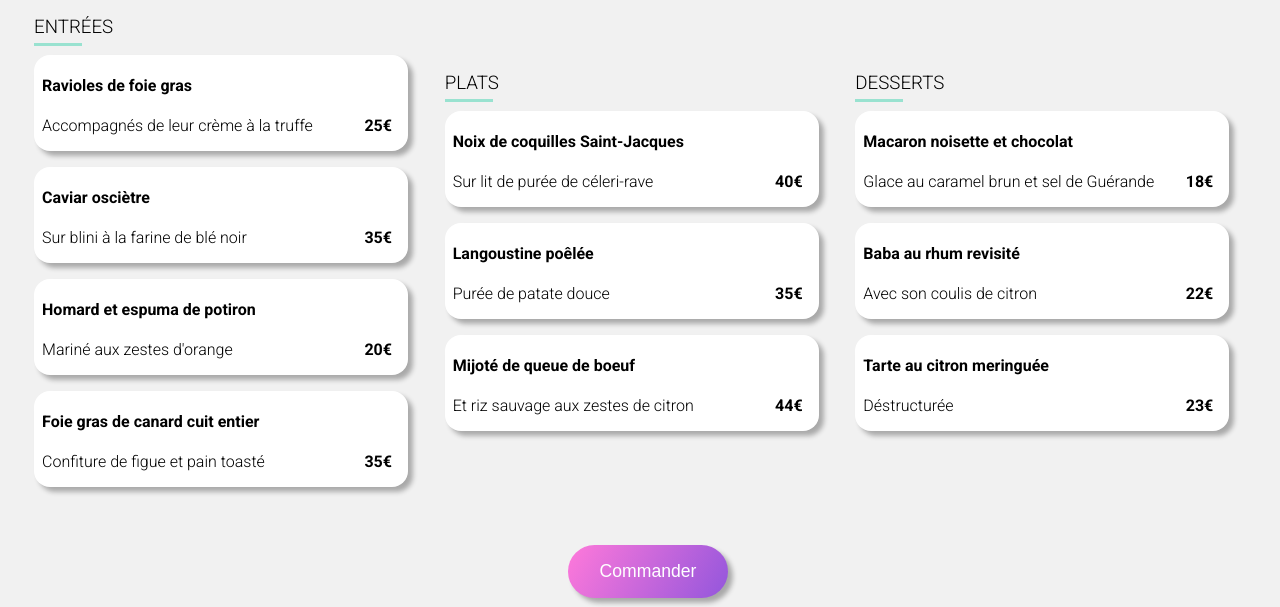
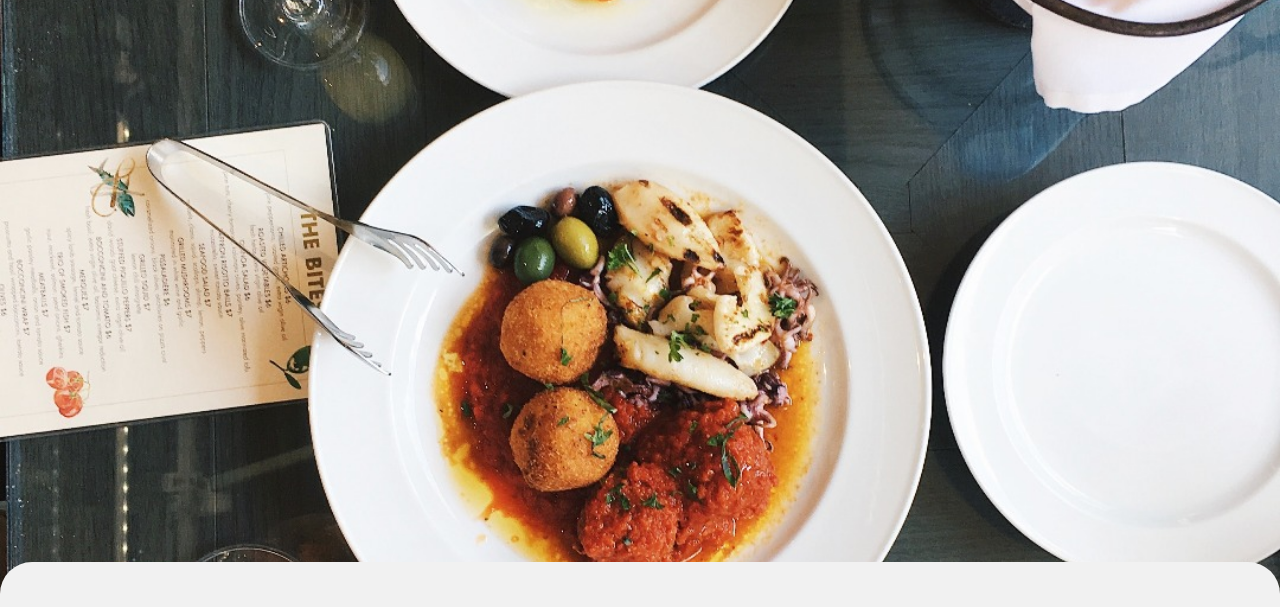
Before and after one commit to Gary84M/GaryMeynier_P3_19072021, a website: page la-note-enchantee.html in a window 1280 px wide. Shown: the part 118-725 px from the top of the page. Drawn offline with Linux system fonts and the light colour scheme; a web font is replaced by a local one.

Commit message:
renamed image adjustement

```diff
--- a/la-note-enchantee.html
+++ b/la-note-enchantee.html
@@ -43,7 +43,7 @@
         <a href="index.html"><i class="fas fa-arrow-left"></i></a>
     </header>
     <div class="bg__img">
-        <img src="src/images/restaurants/la note enchantee resized.jpeg" alt="La note enchantée">
+        <img src="src/images/restaurants/la-note-enchantee-resized.jpeg" alt="La note enchantée">
     </div>
 
     <main class="menu__container">
```
